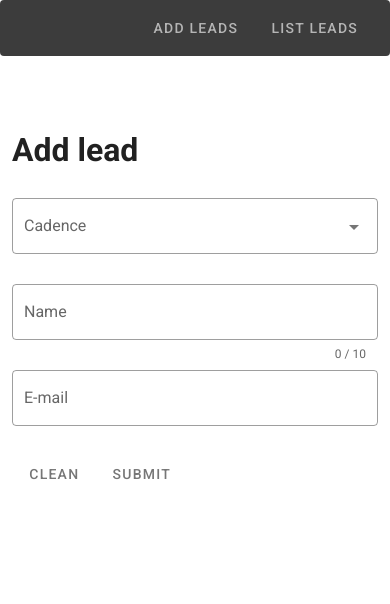
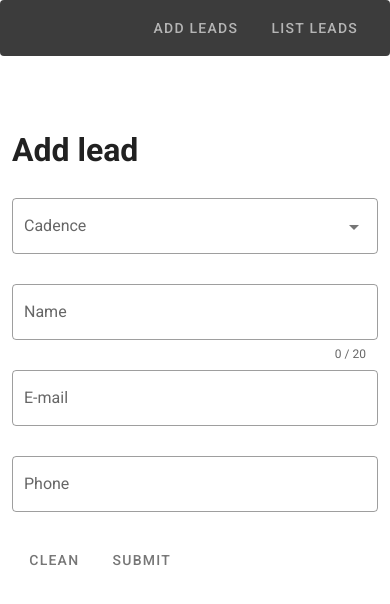
Before and after one commit to viniciuspizettadesouza/challenge-meetime, a Vue app: page / in a window 390 px wide. Shown: the top 604 px of the page. Built offline with nearby package versions, Linux system fonts and the light colour scheme; no server answers.

Commit message:
add phone input

```diff
--- a/src/components/AddLeads.vue
+++ b/src/components/AddLeads.vue
@@ -21,9 +21,8 @@
           <v-text-field
               v-model="name"
               :error-messages="nameErrors"
-              :counter="10"
+              :counter="20"
               label="Name"
-              required
               @input="$v.name.$touch()"
               @blur="$v.name.$touch()"
               outlined
@@ -35,6 +34,15 @@
               required
               @input="$v.email.$touch()"
               @blur="$v.email.$touch()"
+              outlined
+          ></v-text-field>
+          <v-text-field
+              v-model="phone"
+              :error-messages="phoneErrors"
+              label="Phone"
+              required
+              @input="$v.phone.$touch()"
+              @blur="$v.phone.$touch()"
               outlined
           ></v-text-field>
 
@@ -66,9 +74,10 @@ export default {
   mixins: [validationMixin],
 
   validations: {
-    name: {required, maxLength: maxLength(10)},
+    name: {maxLength: maxLength(20)},
     email: {required, email},
-    select: {required}
+    select: {required},
+    phone: {required}
   },
 
   data() {
@@ -76,6 +85,7 @@ export default {
       name: '',
       email: '',
       select: null,
+      phone: '',
       cadencesResponse: [],
       cadencesNames: [],
       errors: [],
@@ -95,8 +105,7 @@ export default {
     nameErrors() {
       const errors = []
       if (!this.$v.name.$dirty) return errors
-      !this.$v.name.maxLength && errors.push('Name must be at most 10 characters long')
-      !this.$v.name.required && errors.push('Name is required.')
+      !this.$v.name.maxLength && errors.push('Name must be at most 20 characters long')
       return errors
     },
     emailErrors() {
@@ -104,6 +113,12 @@ export default {
       if (!this.$v.email.$dirty) return errors
       !this.$v.email.email && errors.push('Must be valid e-mail')
       !this.$v.email.required && errors.push('E-mail is required')
+      return errors
+    },
+    phoneErrors() {
+      const errors = []
+      if (!this.$v.phone.$dirty) return errors
+      !this.$v.phone.required && errors.push('Phone is required')
       return errors
     },
   },
@@ -136,7 +151,7 @@ export default {
         "name": this.name,
         "phones": [
           {
-            "phone": "1234-1234"
+            "phone": this.phone
           }
         ],
       }
@@ -146,6 +161,7 @@ export default {
       this.name = ''
       this.email = ''
       this.select = null
+      this.phone = ''
     },
     getCadences() {
       axios.get('https://api.meetime.com.br/v2/cadences', {headers: {'Authorization': 'CEjGRDXGAu8XcilvM9fzpInHBzH2cGes'}})
--- a/src/components/ListLeads.vue
+++ b/src/components/ListLeads.vue
@@ -49,14 +49,19 @@ export default {
           })
     },
     responseHandler(resp) {
-      const newResp = resp.map((item) => {
+      this.list = resp.map((item) => {
         return {
           lead_name: item.lead_name,
           lead_created_date: item.lead_created_date,
-          phone: item.phones[0].phone
+          phone: this.searchPhone(item.phones)
         }
       })
-      this.list = newResp
+    },
+    searchPhone(phone) {
+      if(phone) {
+        return phone[0].phone
+      }
+      return null
     }
   }
 }
```
